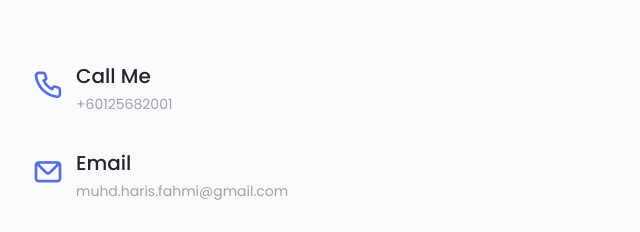
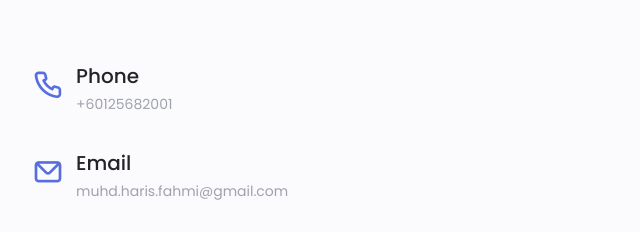
Before and after one commit to realharisf/Portfolio, a plain HTML site: page index.html in a window 1280 px wide. Shown: the part 3186-3418 px from the top of the page, 224-864 px from the left. Drawn offline with nearby package versions, Linux system fonts and the light colour scheme.

Commit message:
Update index.html

```diff
--- a/index.html
+++ b/index.html
@@ -614,7 +614,7 @@
                             <i class="uil uil-phone contact__icon"></i>
 
                             <div>
-                                <h3 class="contact__title">Call Me</h3>
+                                <h3 class="contact__title">Phone</h3>
                                 <span class="contact__subtitle">+60125682001</span>
                             </div>
                         </div>
```
